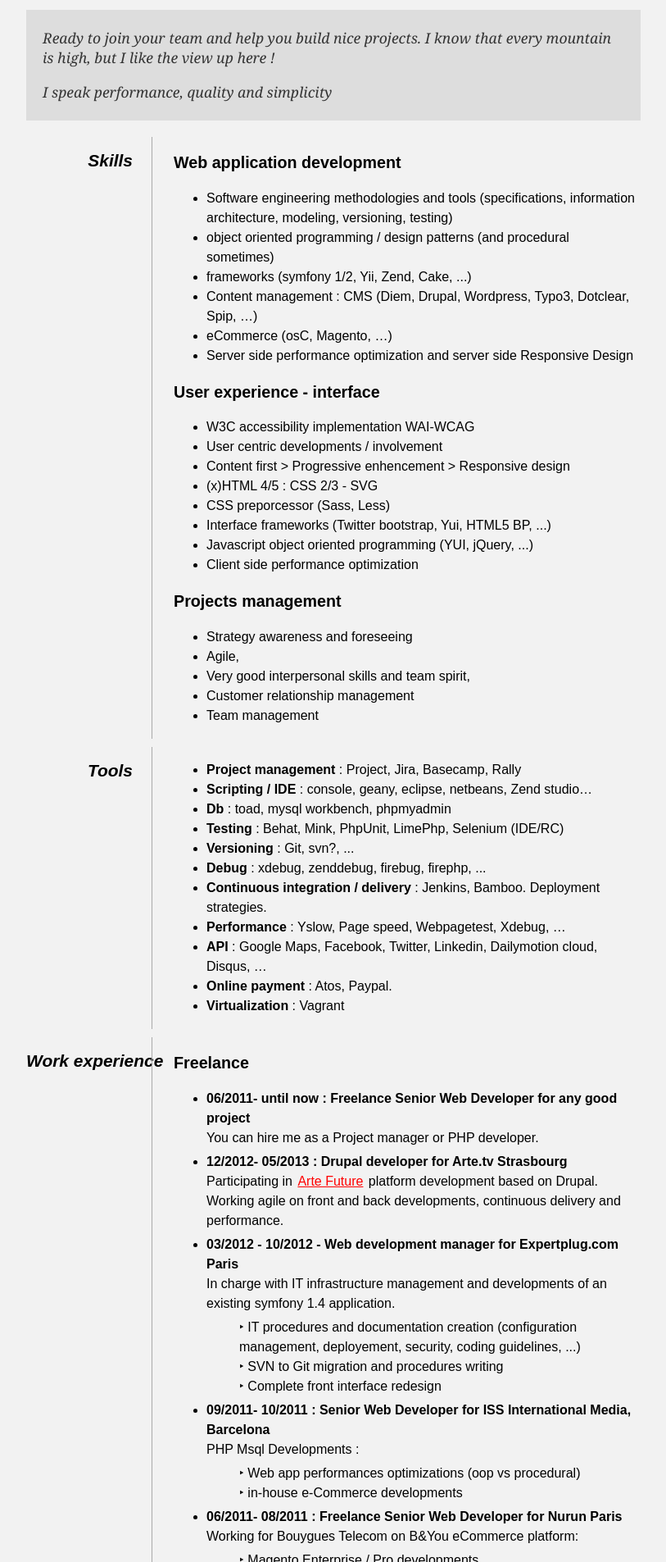
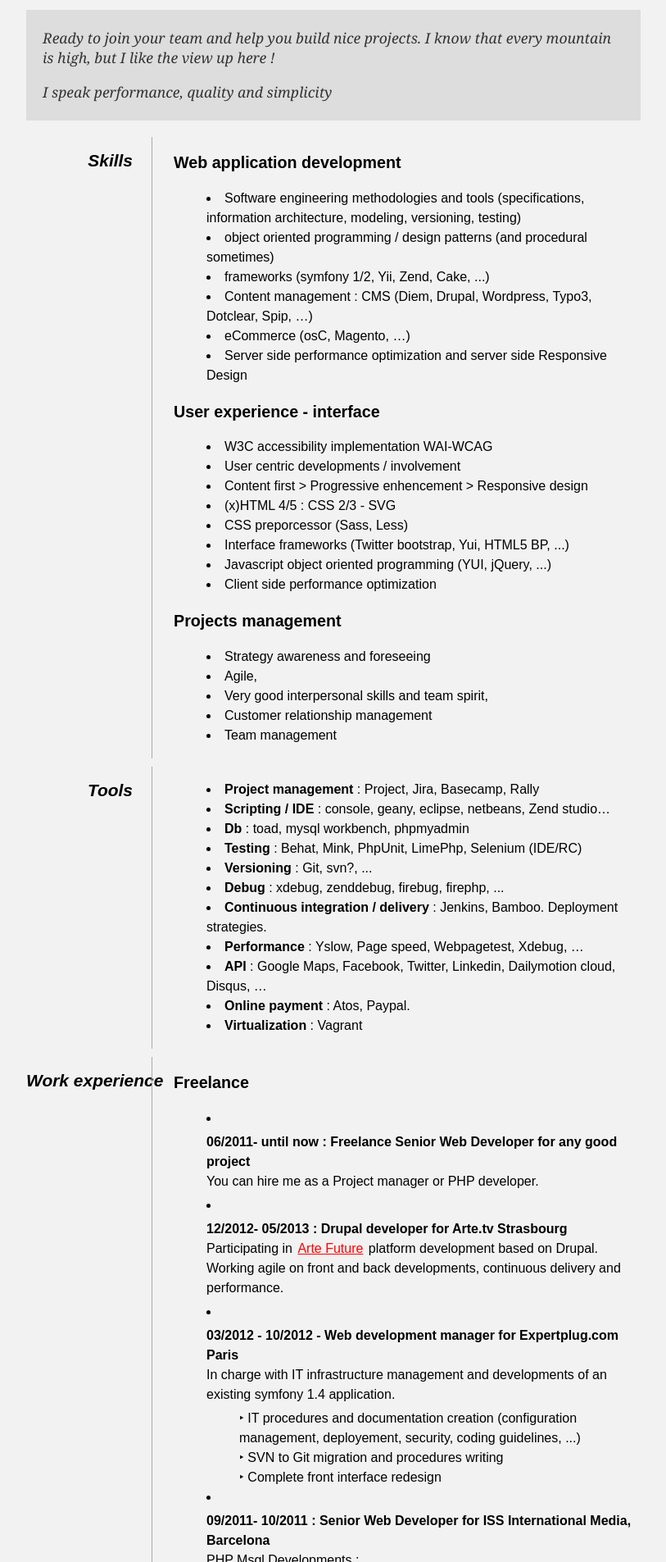
Before and after one commit to djacquel/pygmeeweb.com, a Jekyll site: the page built from cv-david-jacquel-freelance-senior-web-developer.html, in a window 1280 px wide. Shown: the part 384-2289 px from the top of the page at 82% size, without its empty margins (233-1046 px from the left). Built offline with Jekyll 4.4.1, drawn with Linux system fonts in a browser that asks for light colours; Markdown is read by kramdown in place of the engine named in the settings.

Commit message:
list position inside for android broswer bug

```diff
--- a/css/main.css
+++ b/css/main.css
@@ -34,7 +34,7 @@ a:hover {
   color: #3f0;
   background: #444;
 }
-
+li{ list-style-position:inside; }
 
 /*****************************************************************************/
 /*
```
